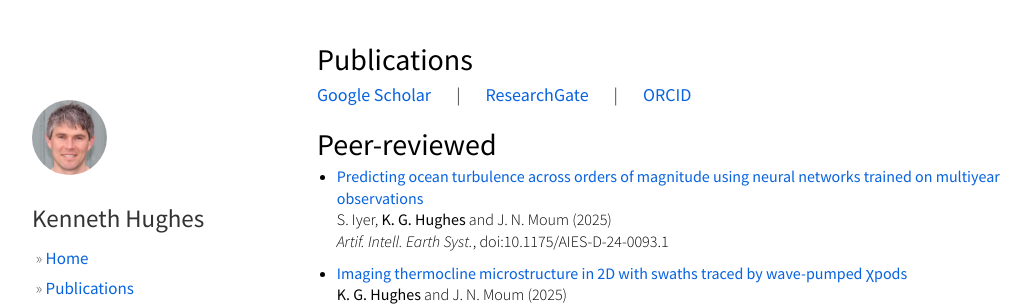
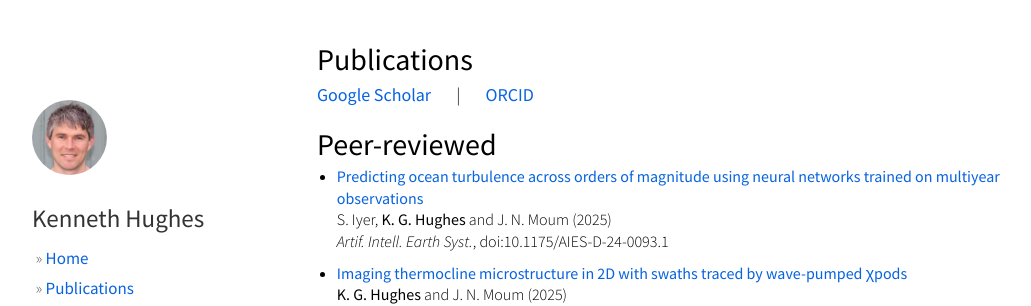
Before and after one commit to hugke729/hugke729.github.io, a Jekyll site: the page built from publications/index.md, in a window 1280 px wide and 900 px high. Shown: the top 306 px of the window, without its empty margins (53-1084 px from the left). Built offline with Jekyll 4.4.1, drawn with Linux system fonts in a browser that asks for light colours; nearby versions of some CDN libraries.

Commit message:
Remove ResearchGate link

```diff
--- a/publications/index.md
+++ b/publications/index.md
@@ -7,7 +7,7 @@ css: publications
 
 ## Publications
 
-[Google Scholar][gs] &nbsp; &nbsp; &nbsp; &#124; &nbsp; &nbsp; &nbsp; [ResearchGate][rg] &nbsp; &nbsp; &nbsp; &#124; &nbsp; &nbsp; &nbsp; [ORCID][oi]
+[Google Scholar][gs] &nbsp; &nbsp; &nbsp; &#124; &nbsp; &nbsp; &nbsp; [ORCID][oi]
 
 ## Peer-reviewed
 
```
